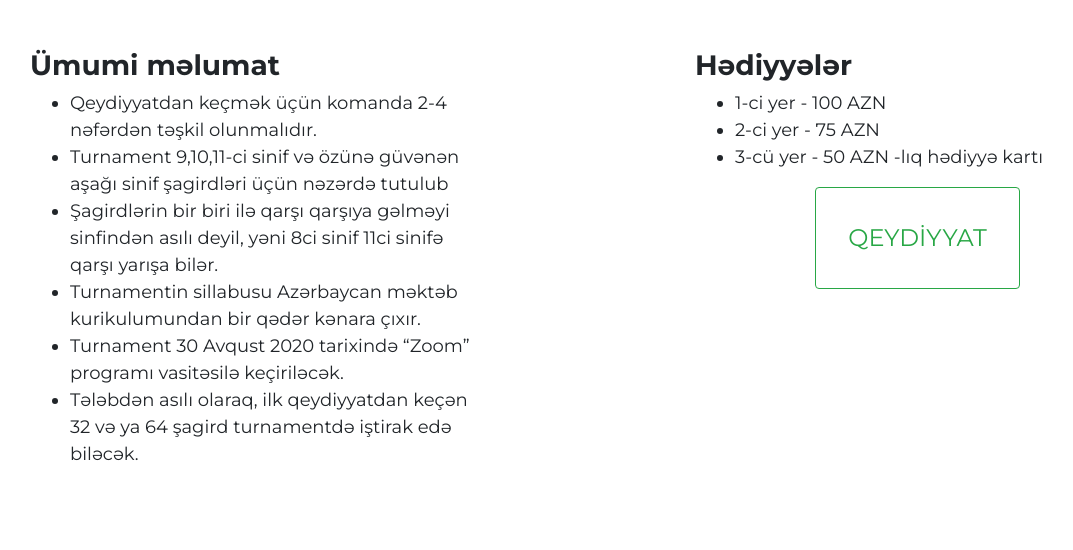
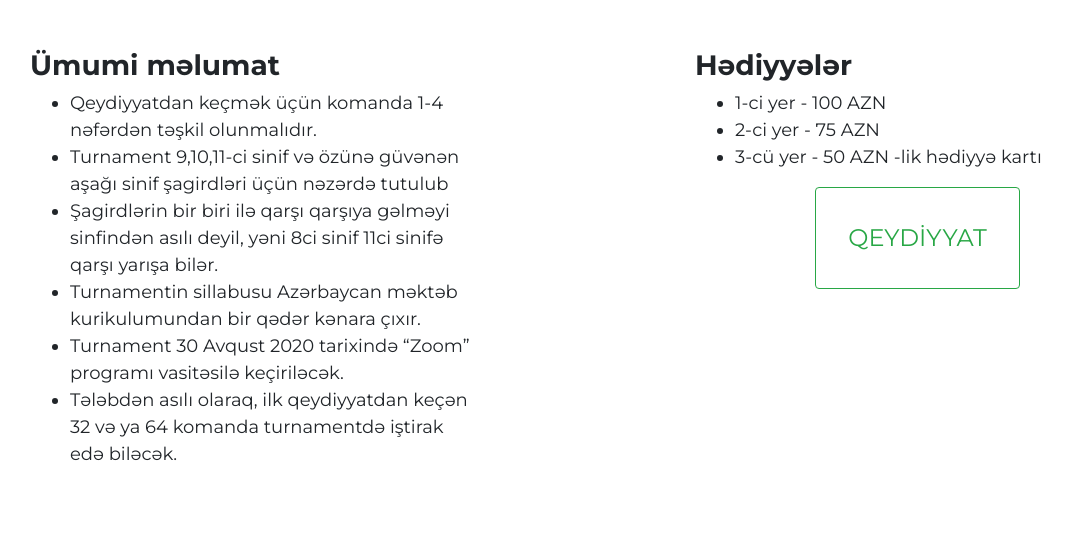
Before and after one commit to sidudaav/YPA-AZE, a Django app: page / in a window 1280 px wide. Shown: the part 452-1002 px from the top of the page, without its empty margins (55-1128 px from the left). Run offline with Django 3.2, Linux system fonts and the light colour scheme; some libraries are stand-ins or nearby versions.

Commit message:
changed minimum team members

```diff
--- a/home/templates/home/home.html
+++ b/home/templates/home/home.html
@@ -30,15 +30,13 @@
         <div class="col-md-5">
             <h3>Ümumi məlumat</h3>
             <ul>
-                <li>Qeydiyyatdan keçmək üçün komanda 2-4 nəfərdən təşkil olunmalıdır.</li>
+                <li>Qeydiyyatdan keçmək üçün komanda 1-4 nəfərdən təşkil olunmalıdır.</li>
                 <li>Turnament 9,10,11-ci sinif və özünə güvənən aşağı sinif şagirdləri üçün nəzərdə tutulub</li>
                 <li>Şagirdlərin bir biri ilə qarşı qarşıya gəlməyi sinfindən asılı deyil, yəni 8ci sinif 11ci sinifə
-                    qarşı
-                    yarışa bilər.</li>
+                    qarşı yarışa bilər.</li>
                 <li>Turnamentin sillabusu Azərbaycan məktəb kurikulumundan bir qədər kənara çıxır.</li>
                 <li>Turnament 30 Avqust 2020 tarixində “Zoom” programı vasitəsilə keçiriləcək.</li>
-                <li>Tələbdən asılı olaraq, ilk qeydiyyatdan keçən 32 və ya 64 şagird turnamentdə iştirak edə biləcək.
-                </li>
+                <li>Tələbdən asılı olaraq, ilk qeydiyyatdan keçən 32 və ya 64 komanda turnamentdə iştirak edə biləcək.</li>
             </ul>
         </div>
         <div class="col-md-2"></div>
@@ -47,7 +45,7 @@
             <ul>
                 <li>1-ci yer - 100 AZN</li>
                 <li>2-ci yer - 75 AZN</li>
-                <li>3-cü yer - 50 AZN -lıq hədiyyə kartı</li>
+                <li>3-cü yer - 50 AZN -lik hədiyyə kartı</li>
             </ul>
             <a href="https://forms.gle/kN9R51wNXPtE164p6" target="_blank">
                 <button type="button" class="center btn btn-large btn-outline-success">QEYDİYYAT</button>
```
